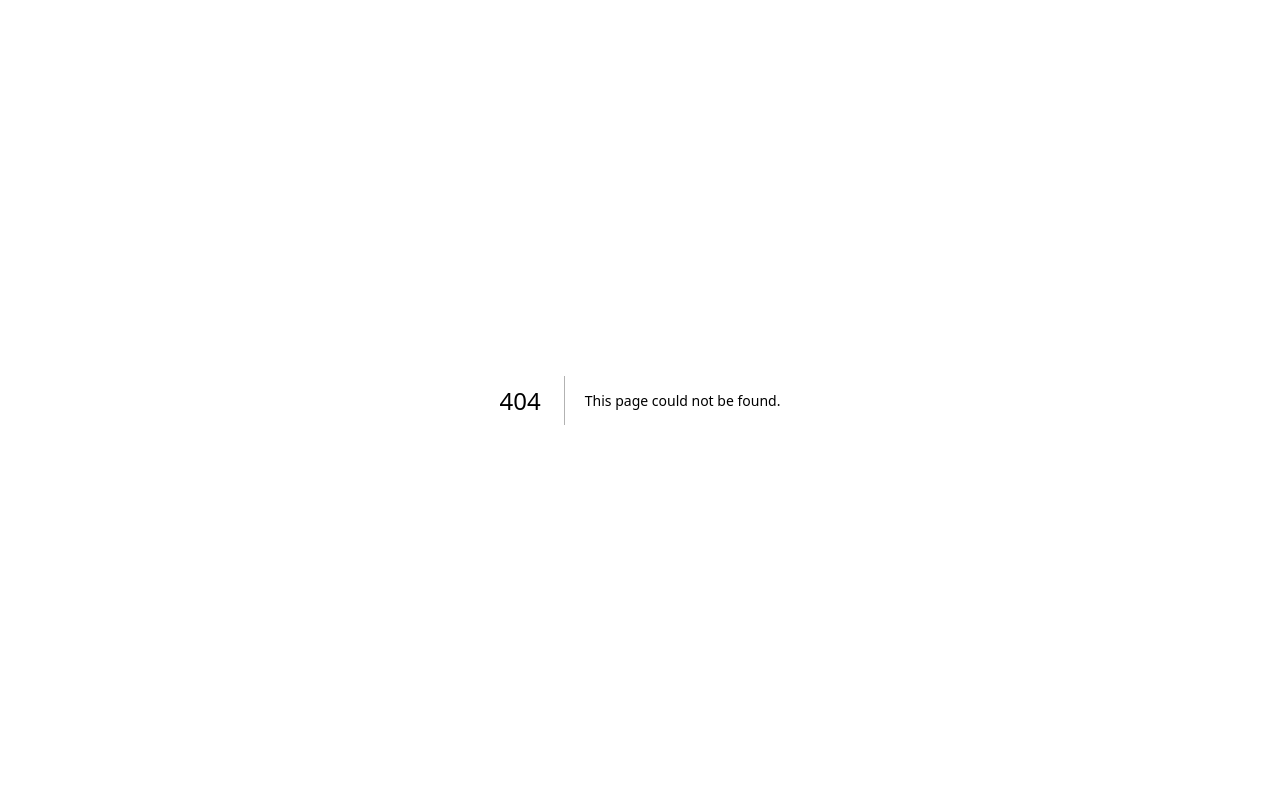
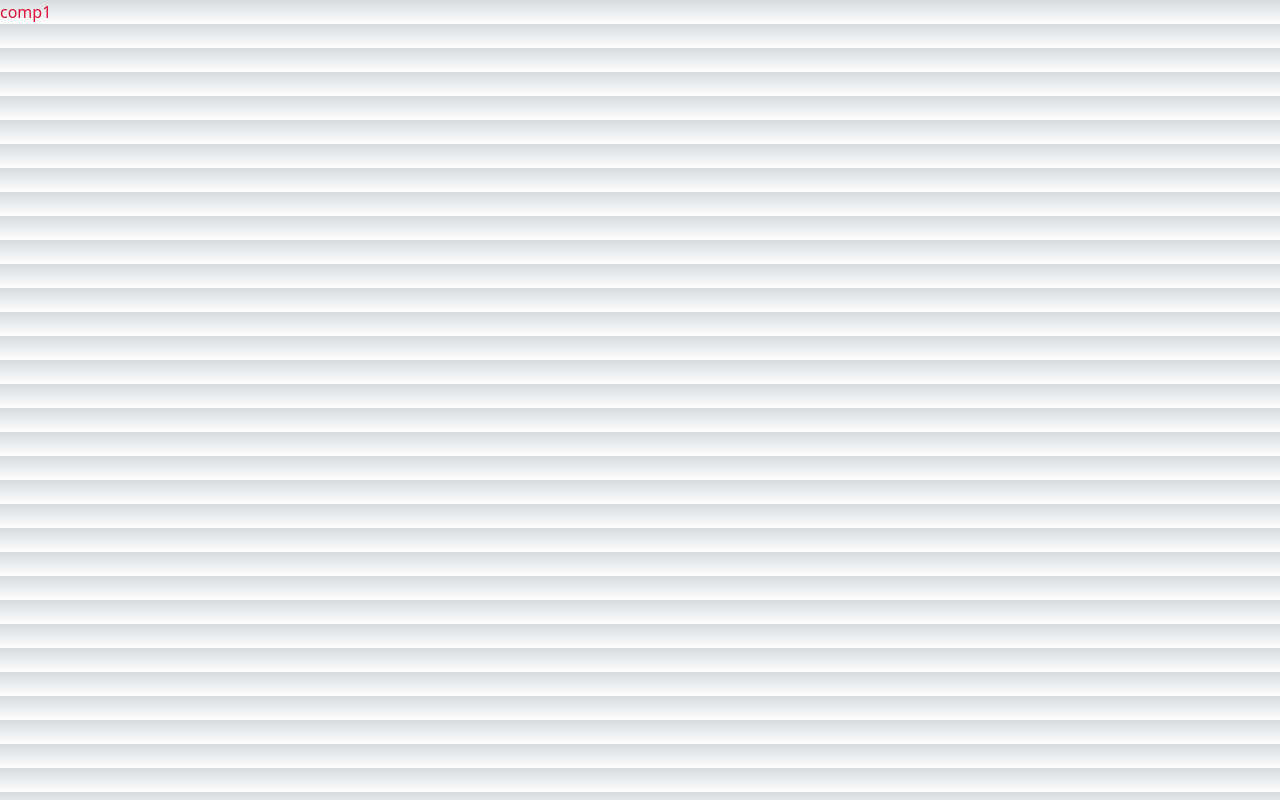
Before and after one commit to viniciusgit2/hiper, a Next.js app: page /modulos/teste in a window 1280 px wide. Before the commit this address had no page. Built offline with nearby package versions, Linux system fonts and the light colour scheme.

Commit message:
feito o ecma

```diff
--- /dev/null
+++ b/src/pages/modulos/funcionais.jsx
@@ -0,0 +1,3 @@
+ export  default function (){
+    return <h2> comp1</h2>
+}
--- /dev/null
+++ b/src/pages/modulos/teste.jsx
@@ -0,0 +1,5 @@
+
+import BLABLA from '../modulos/funcionais'
+   export  default  function teste(){
+        return(<div> <BLABLA/> </div>)
+    }
--- /dev/null
+++ b/src/pages/render/Contador2.jsx
@@ -0,0 +1,7 @@
+import { Component } from "react";
+import Contador from "./Contador";
+export default class Contador2 extends Component {
+  render() {
+    return <Contador />;
+  }
+}
```
